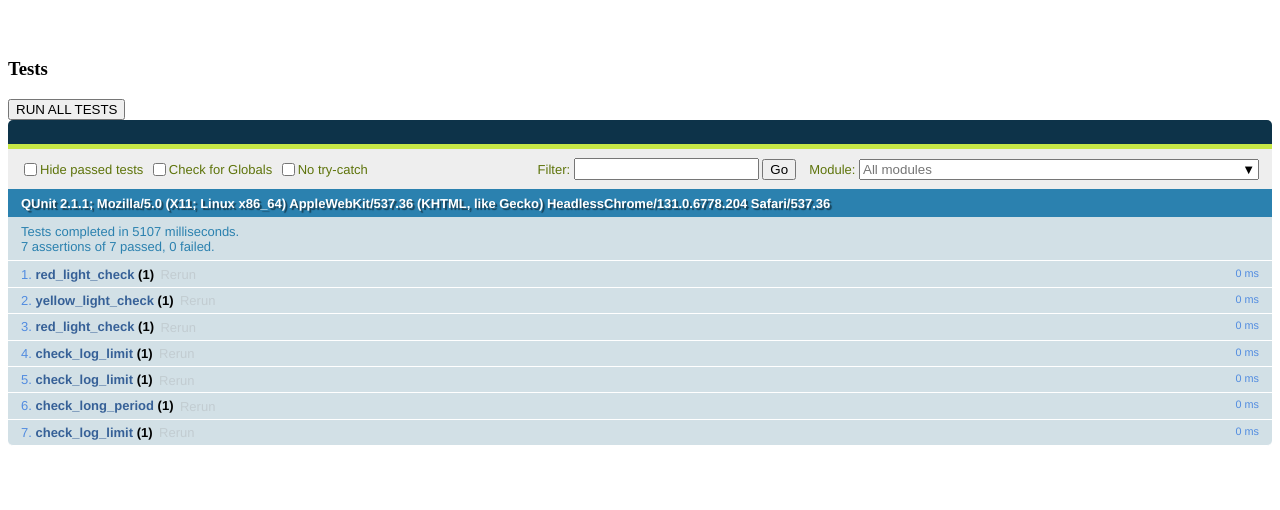
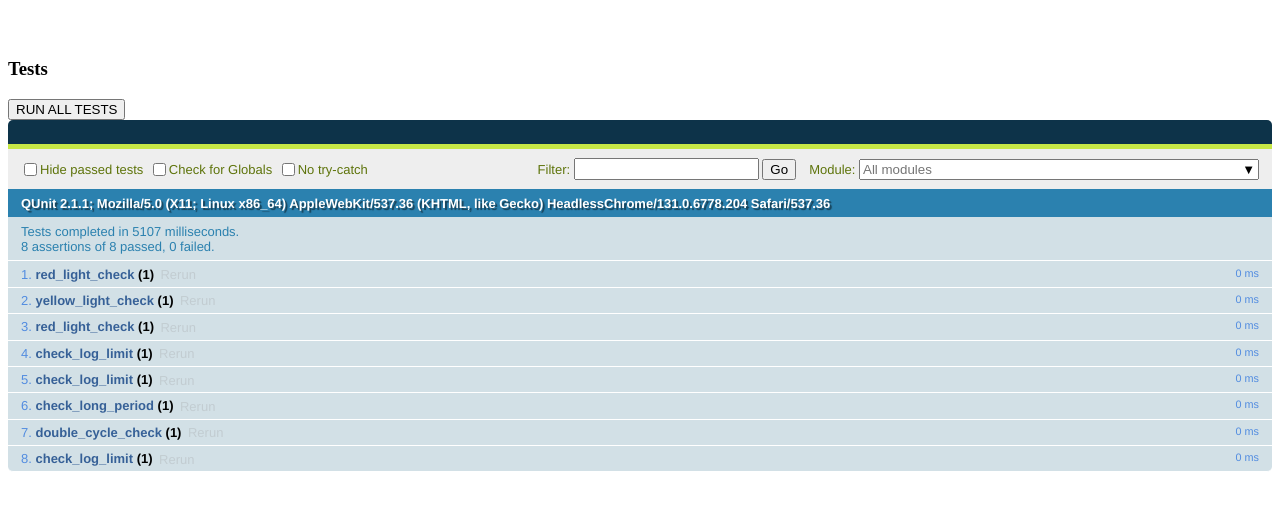
Before and after one commit to CleristonBernardes/traffic_lights, a plain HTML site: page traffic.html in a window 1280 px wide. Both pictures are taken after a click on the button "RUN ALL TESTS". Shown: the part 278-788 px from the top of the page. Drawn offline with Linux system fonts and the light colour scheme.

Commit message:
More tests
More tests

```diff
--- a/assets/js/traffic_tests.js
+++ b/assets/js/traffic_tests.js
@@ -64,6 +64,22 @@ green_light_check = function(){
   });
 }
 
+double_cycle_check = function(){
+  QUnit.test( "double_cycle_check", function(assert) {
+    //arrange
+    init();
+    reset_lights();
+    var cycle = (_5min + _5min) / _30sec;
+    var $green = $(".traffic-green");
+    //act
+    for (i = 0; i <= cycle; i++) {
+      switch_light();
+    }
+    //assert
+    assert.ok( $green.hasClass("traffic-green"), "Switch from Green to Red and back to Green." );
+  });
+}
+
 check_log_limit = function(){
   QUnit.test( "check_log_limit", function(assert) {
     //arrange
@@ -121,7 +137,6 @@ check_timer = function(){
       switch_light();
     }
     //assert
-    console.debug("global_timer", global_timer);
     assert.ok( global_timer -30 === (24 * 60 * 60), "Timer stable.");
   });
 }
--- a/traffic.html
+++ b/traffic.html
@@ -84,6 +84,7 @@ run_all_tests = function(){
   check_log_limit();
   check_log_active();
   check_long_period();
+  double_cycle_check();
   check_timer();
 
   //starting app
```
